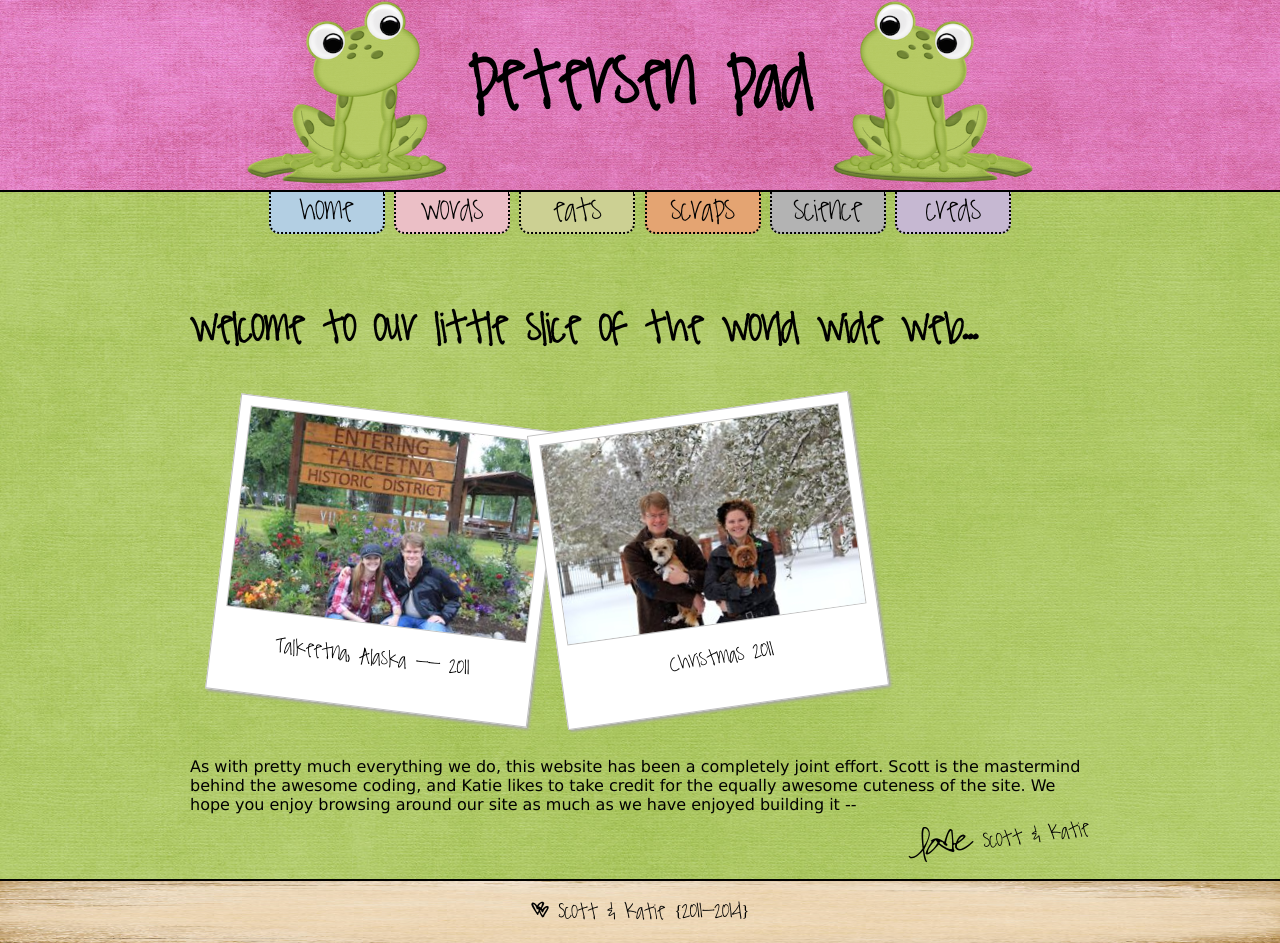
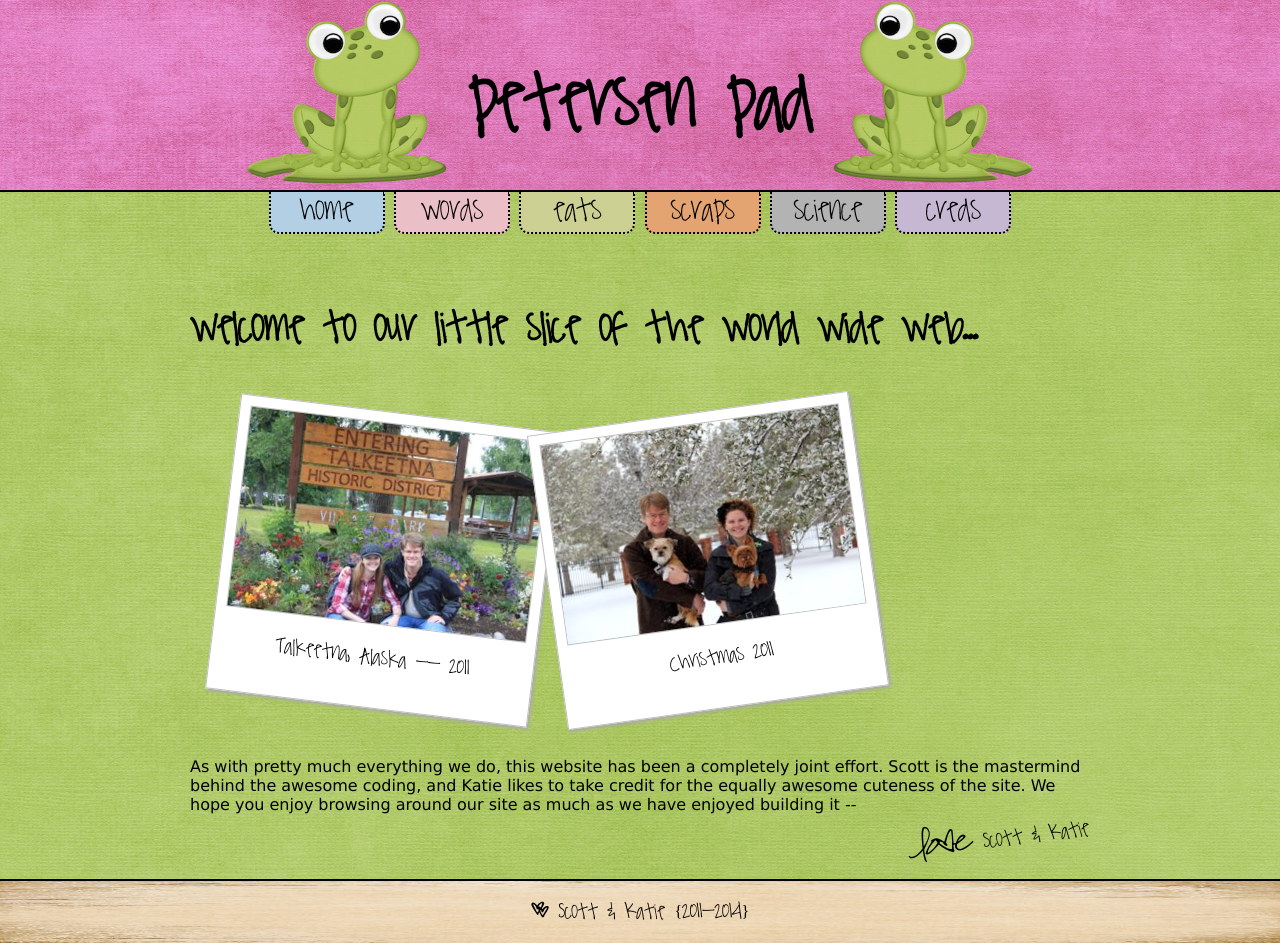
Before and after one commit to kpetersen/kpetersen.github.io, a Jekyll site: the page built from index.html, in a window 1280 px wide. Built offline with Jekyll 4.4.1, drawn with Linux system fonts in a browser that asks for light colours.

Commit message:
Move title down a touch

```diff
--- a/css/screen.css
+++ b/css/screen.css
@@ -100,8 +100,10 @@ a:hover, a:active {
 }
 #header h1 {
 	display: inline-block;
+  position: relative;
+  top: 0.4em;
   margin: 0 0 0 0;
-  padding: .25em .5em .25em .5em;
+  padding: .25em .5em 0 .5em;
   font-size: 3.5em;
 }
 
```
